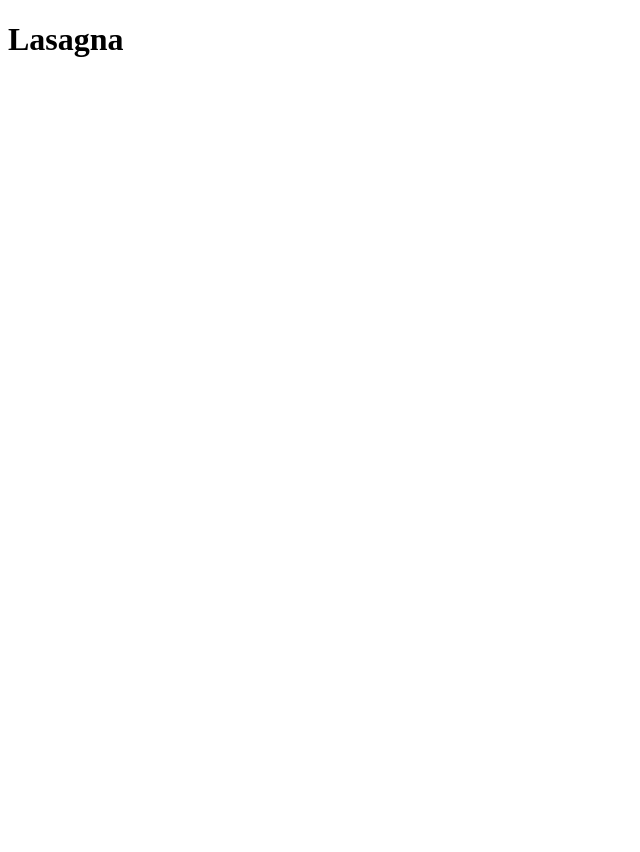
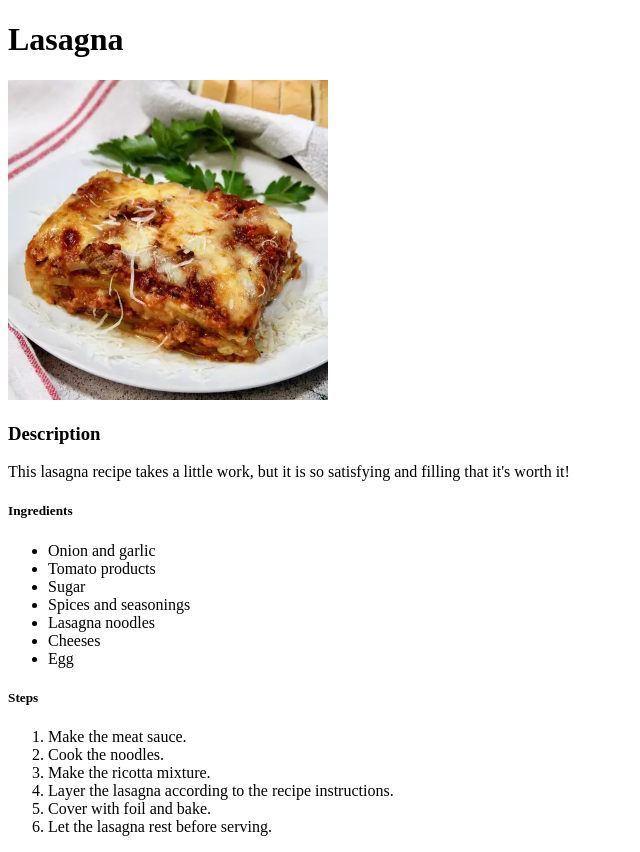
Before and after one commit to arun-nair-sde/recipes, a plain HTML site: page recipes/lasagna.html in a window 1280 px wide. Shown: the whole page, without its empty margins (0-640 px from the left). Before the commit the page ends 800 px from the top, so only its background shows below. Drawn offline with Linux system fonts and the light colour scheme.

Commit message:
added lasagna ingredients and steps

```diff
--- a/recipes/lasagna.html
+++ b/recipes/lasagna.html
@@ -6,5 +6,30 @@
 
     <body>
         <h1>Lasagna</h1>
+        <img src="./images/lasagna.png" alt="Lasagna image" height="320" width="320">
+
+        <h3>Description</h3>
+        <p>This lasagna recipe takes a little work, but it is so satisfying and filling that it's worth it!</p>
+
+        <h5>Ingredients</h5>
+        <ul>
+            <li>Onion and garlic</li>
+            <li>Tomato products</li>
+            <li>Sugar</li>
+            <li>Spices and seasonings</li>
+            <li>Lasagna noodles</li>
+            <li>Cheeses</li>
+            <li>Egg</li>
+        </ul>
+
+        <h5>Steps</h5>
+        <ol>
+            <li>Make the meat sauce.</li>
+            <li>Cook the noodles.</li>
+            <li>Make the ricotta mixture.</li>
+            <li>Layer the lasagna according to the recipe instructions.</li>
+            <li>Cover with foil and bake.</li>
+            <li>Let the lasagna rest before serving.</li>
+        </ol>
     </body>
 </html>
```
Also changed, not shown: recipes/images/lasagna.png (added).
